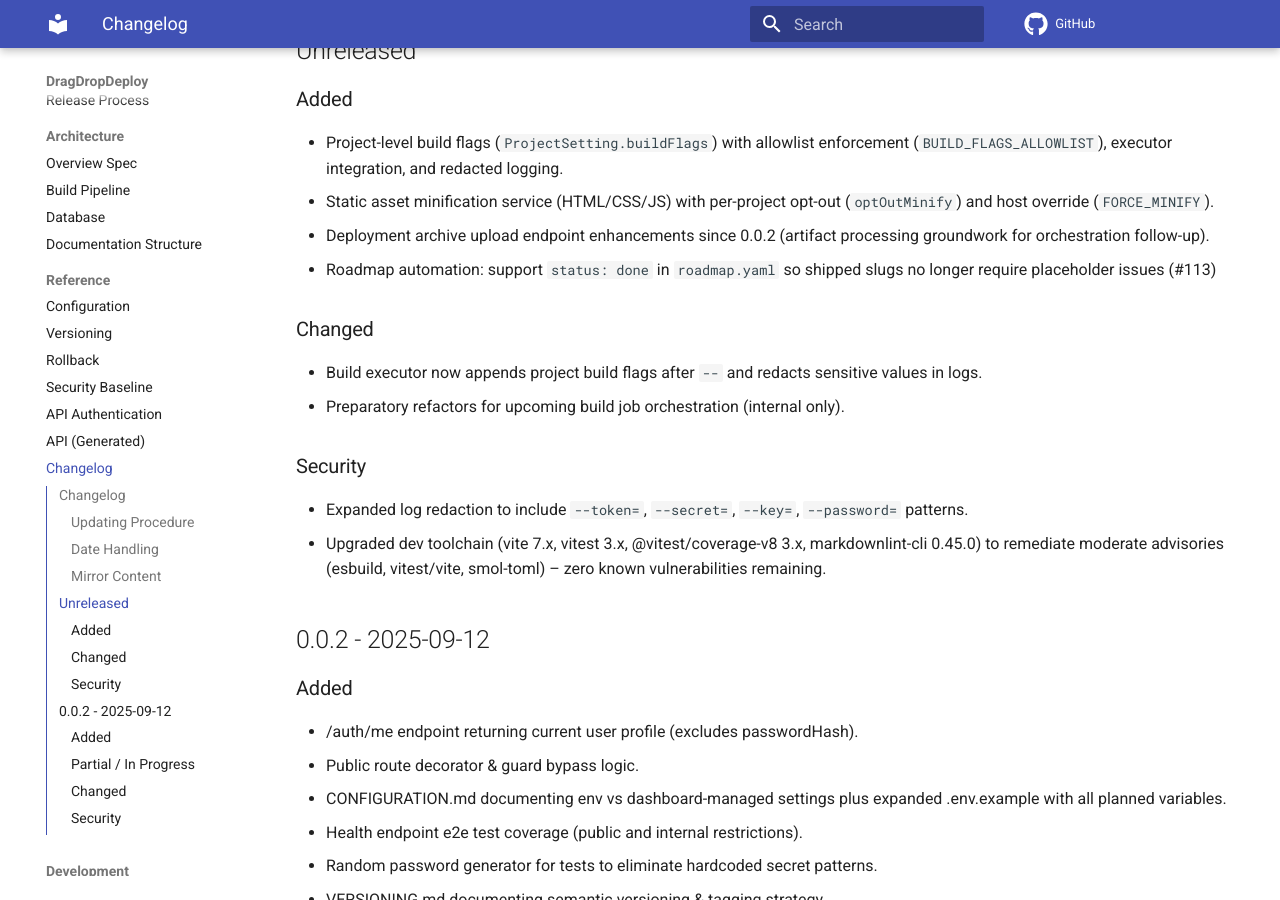
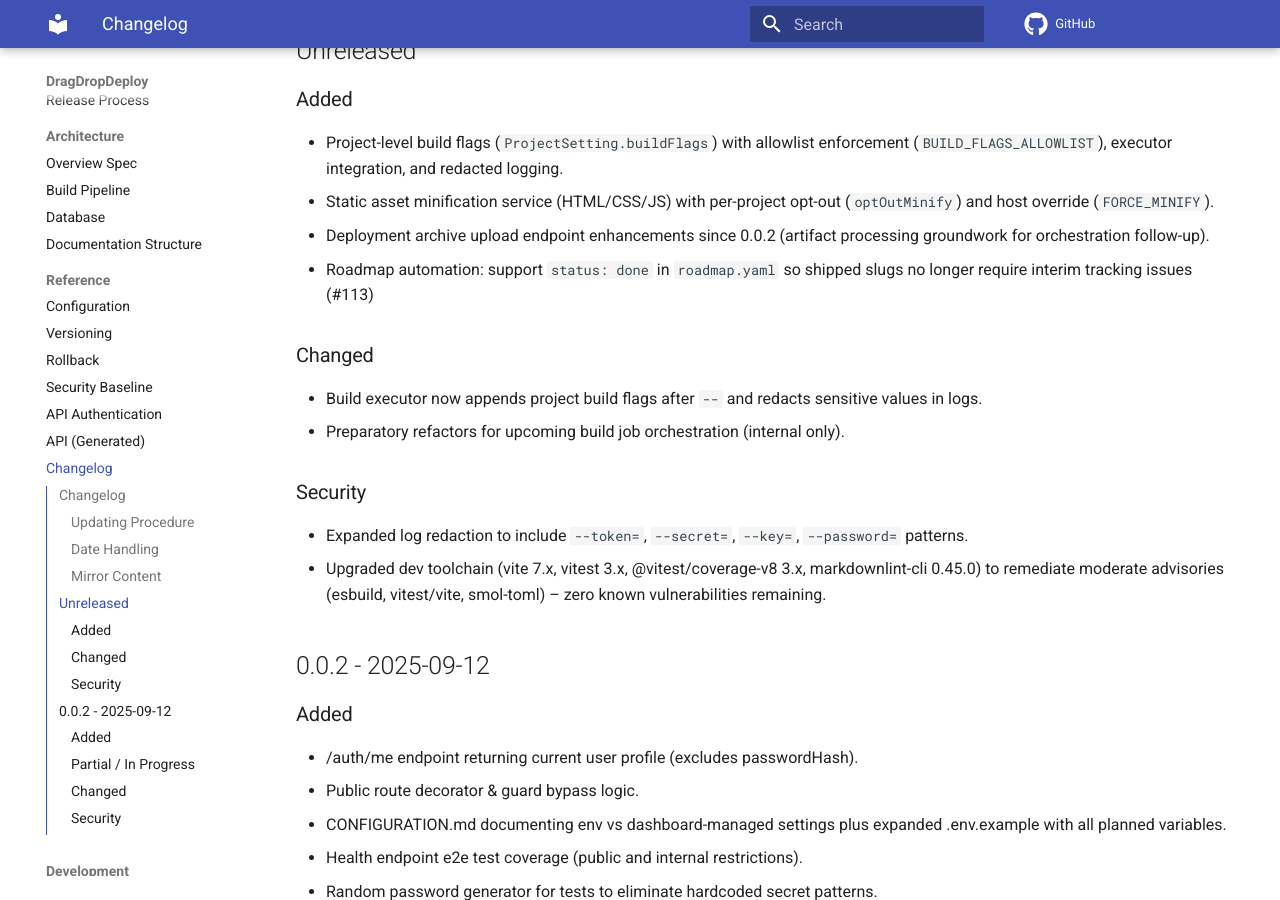
Before and after one commit to TomKonig/DragDropDeploy, an MkDocs documentation site: the page built from docs/reference/changelog.md, in a window 1280 px wide and 900 px high, scrolled down 819 px. Built offline with MkDocs 1.6.1 and Material for MkDocs 9.7.7, drawn with Linux system fonts in a browser that asks for light colours; comment, search, counter and statistics services are not loaded.

Commit message:
docs: adjust changelog wording to satisfy placeholder scan

```diff
--- a/docs/reference/changelog.md
+++ b/docs/reference/changelog.md
@@ -34,7 +34,7 @@ All notable changes (mirrored from root) are listed below.
 - Project-level build flags (`ProjectSetting.buildFlags`) with allowlist enforcement (`BUILD_FLAGS_ALLOWLIST`), executor integration, and redacted logging.
 - Static asset minification service (HTML/CSS/JS) with per-project opt-out (`optOutMinify`) and host override (`FORCE_MINIFY`).
 - Deployment archive upload endpoint enhancements since 0.0.2 (artifact processing groundwork for orchestration follow-up).
-- Roadmap automation: support `status: done` in `roadmap.yaml` so shipped slugs no longer require placeholder issues (#113)
+- Roadmap automation: support `status: done` in `roadmap.yaml` so shipped slugs no longer require interim tracking issues (#113)
 
 ### Changed
 
```
Also changed, not shown: CHANGELOG.md (+1 -1 lines).
